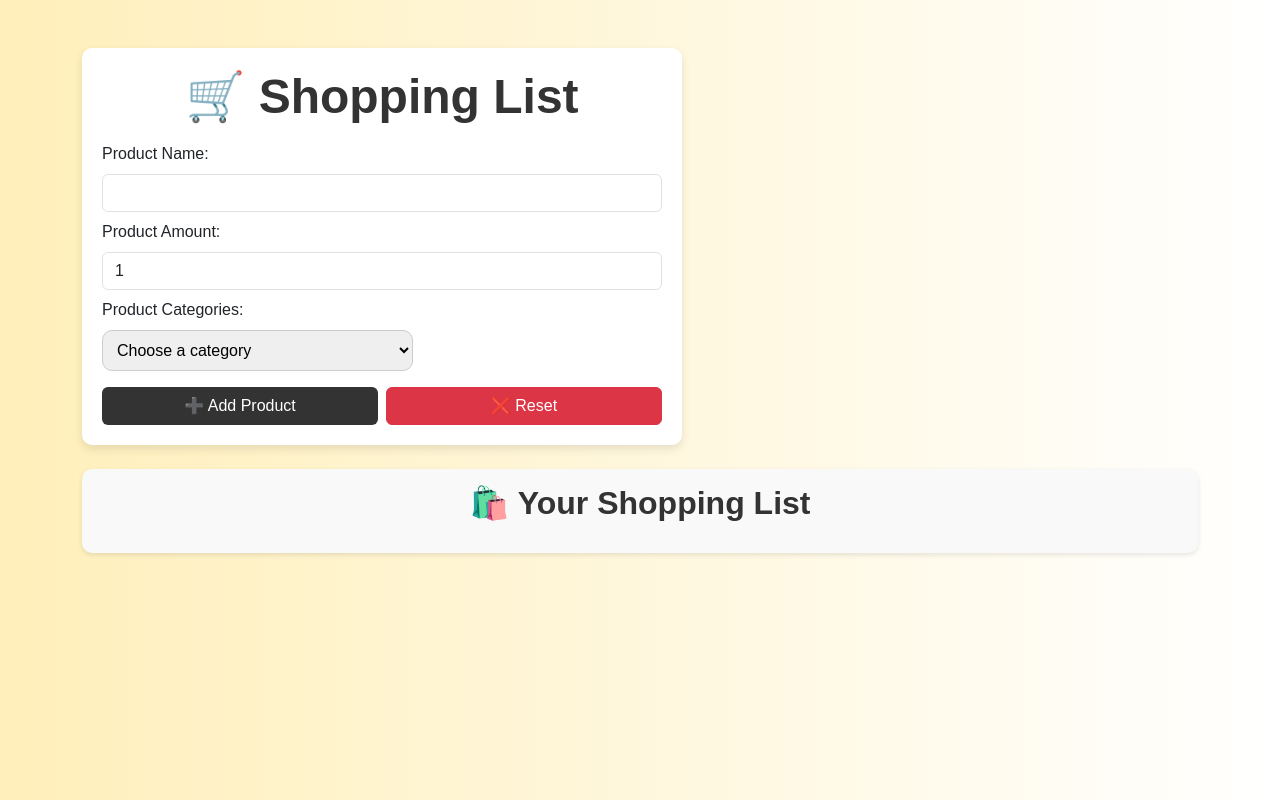
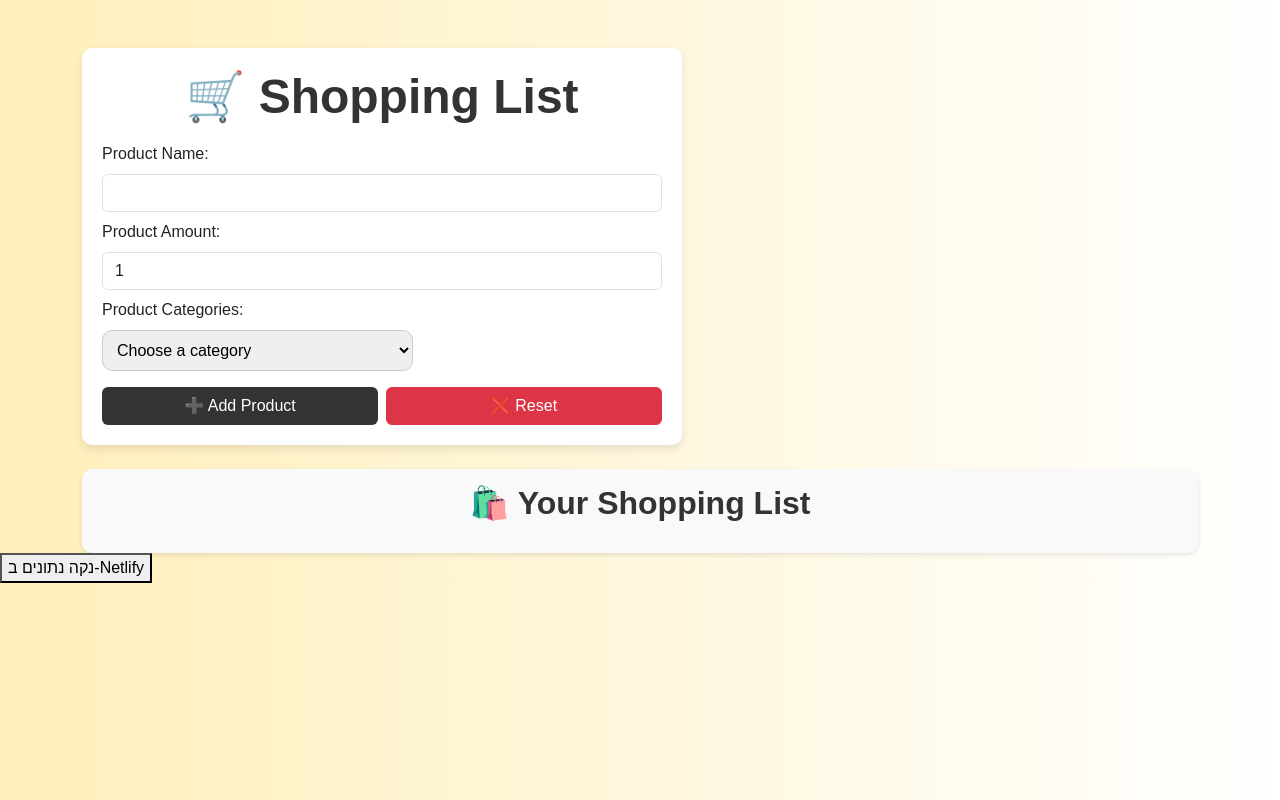
Before and after one commit to JonatanIsraelNachum/Shopping-List, a plain HTML site: page index.html in a window 1280 px wide. Drawn offline with nearby package versions, Linux system fonts and the light colour scheme; no server answers.

Commit message:
remove storeg of netlify

```diff
--- a/index.html
+++ b/index.html
@@ -46,5 +46,8 @@
         </div>
     </div>
 
+    <button onclick="clearNetlifyData()">נקה נתונים ב-Netlify</button>
+
+
 </body>
 </html>
--- a/js/shopping-list.js
+++ b/js/shopping-list.js
@@ -74,3 +74,18 @@ const loadFromLocalStorage = () => {
 window.onload = async () => {
     await loadFromNetlify();
 };
+
+
+
+const clearNetlifyData = async () => {
+    try {
+        await fetch("https://shoppingli.netlify.app/.netlify/functions/updateList", {
+            method: "POST",
+            headers: { "Content-Type": "application/json" },
+            body: JSON.stringify({ list: [] }), // שולח רשימה ריקה לשרת
+        });
+        console.log("Netlify data cleared.");
+    } catch (err) {
+        console.error("Clear error:", err);
+    }
+};
```
